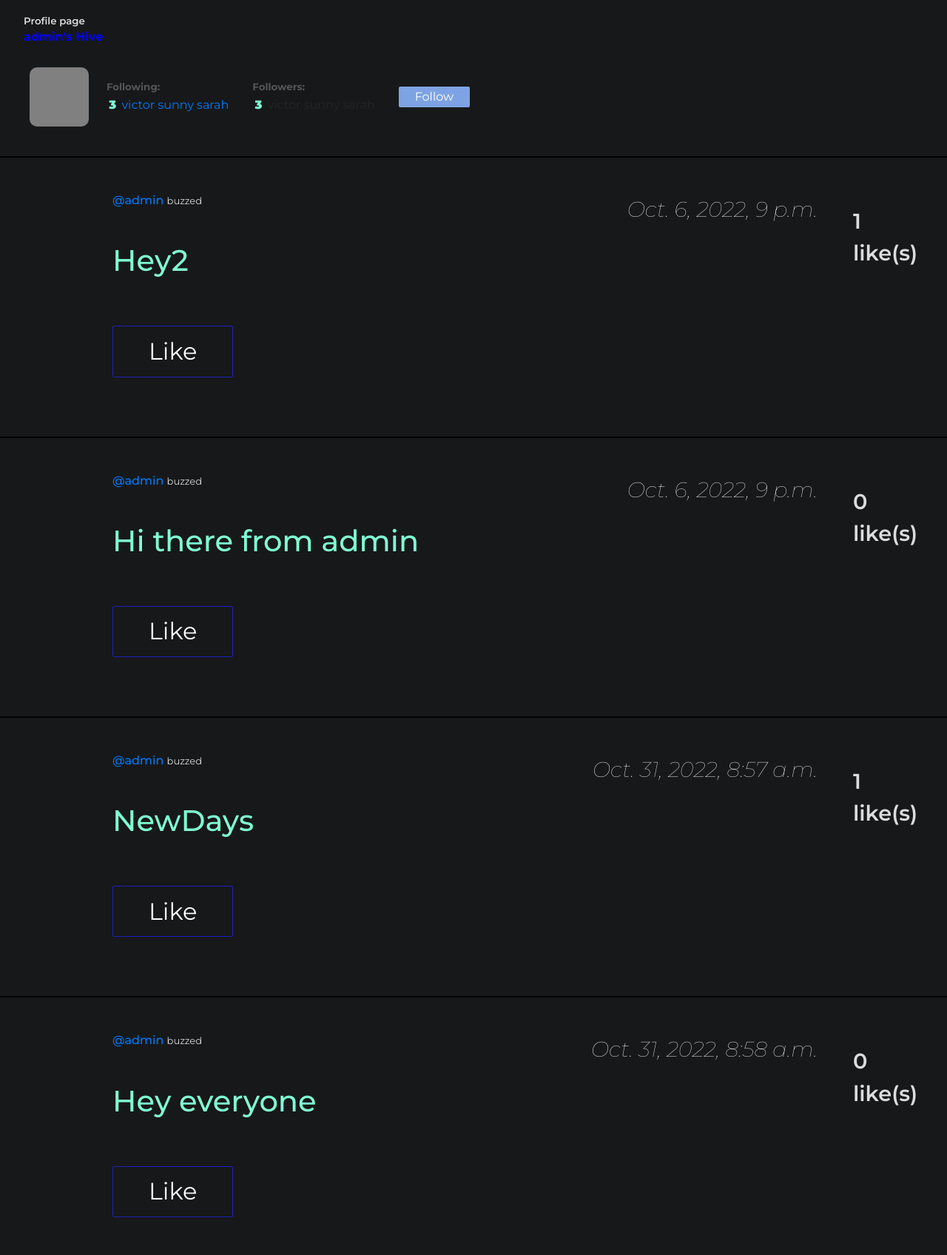
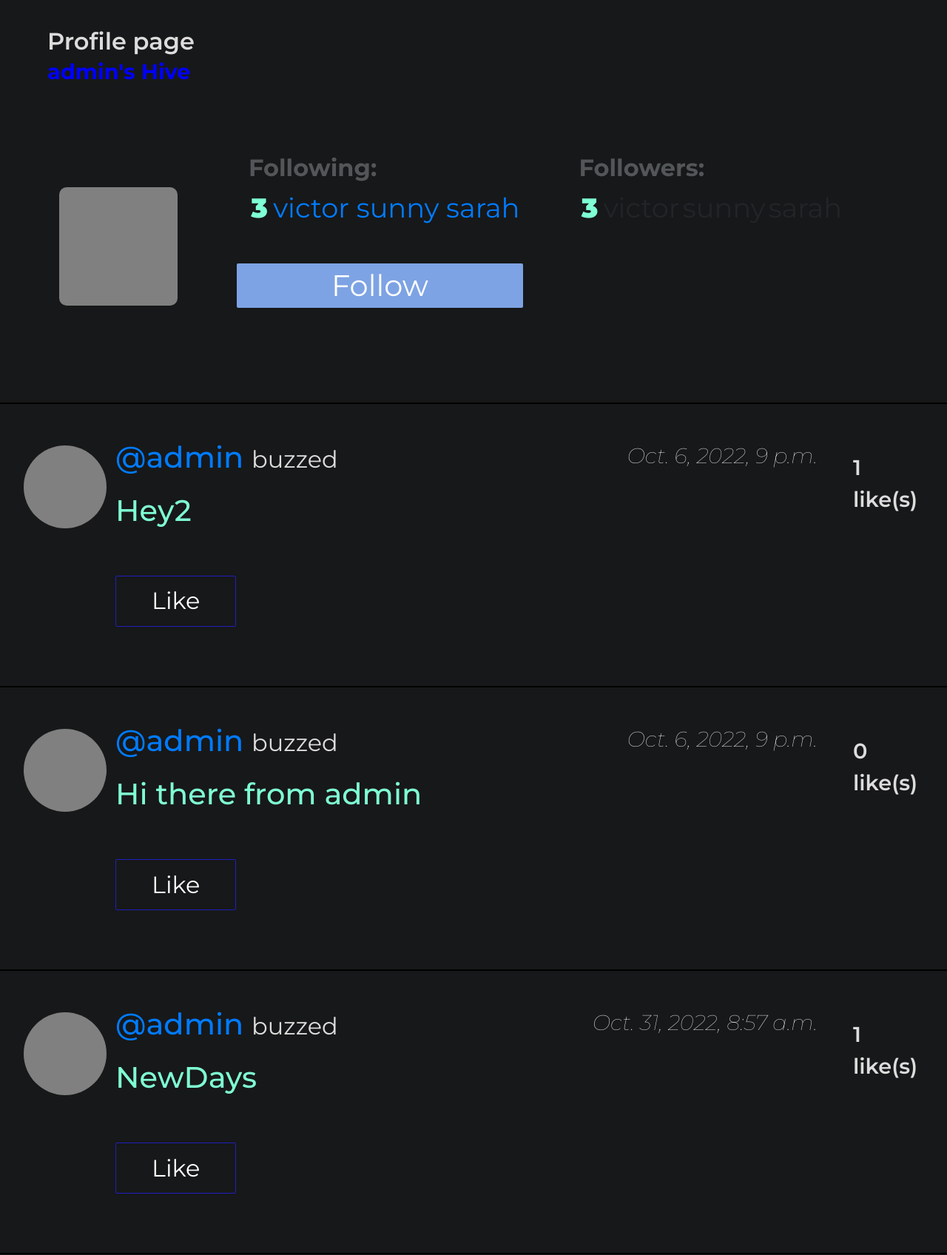
Before and after one commit to Victor-UGB/HiveNetwork, a Django app: page /profile/admin in a window 1280 px wide. Shown: the part 224-1920 px from the top of the page at 74% size. Run offline with Django 3.2, Linux system fonts and the light colour scheme; data comes from the database, SQL or seed files in the repository; some libraries are stand-ins or nearby versions.

Commit message:
new dev commit

```diff
--- a/network/static/network/styles.css
+++ b/network/static/network/styles.css
@@ -192,4 +192,47 @@
     .nav-link{
         font-size:2rem;
     }
+
+    /* Profile Page Mobile */
+
+    .profile-intro{
+        padding: 2rem 3rem !important;
+    }
+    .profile-intro h7{
+        font-size: 2rem !important;
+        padding: 1rem;
+    }
+    .profile-intro h6{
+        font-size: 1.8rem;
+        padding: 0rem 1rem;
+    }
+    .profile-summary{
+        padding: 3rem;
+        align-self: center;
+        display: flex;
+    }
+    .profile-summary-img{
+        padding: 2rem !important;
+    }
+    .profile-summary-img > div{
+        width: 10rem !important;
+        height: 10rem !important;
+    }
+    .profile-summary-follow{
+        padding: 0rem 3rem;
+    }
+    .profile-summary p{
+        font-size: 2rem !important;
+    }
+    .profile-summary h8{
+        font-size: 2.3rem;
+    }
+    .follow-button{
+        font-size: 2.5rem;
+        padding: 0rem 8rem;
+    }
+    .follow-button-div{
+        padding: 3rem !important;
+        display: flex;
+    }
 }
--- a/network/templates/network/profile.html
+++ b/network/templates/network/profile.html
@@ -3,18 +3,18 @@
 
 {% block body %}
 
-<div style="padding:1rem;">
-<h7 style="color: gainsboro; padding:1rem; font-weight:600; font-size:smaller;">Profile page</h7>
-<h6 style="margin-top: 0rem; font-weight: bold; color: blue; padding:0rem 1rem;">{{user}}'s Hive</h6>
+<div class="profile-intro" style="padding:1rem;">
+    <h7 style="color: gainsboro; padding:1rem; font-weight:600; font-size:smaller;">Profile page</h7>
+    <h6 style="margin-top: 0rem; font-weight: bold; color: blue; padding:0rem 1rem;">{{user}}'s Hive</h6>
 </div>
 <div class="profile-summary">
-    <div style="align-self: center; padding: .5rem;">
+    <div class="profile-summary-img" style="align-self: center; padding: .5rem;">
         <div style="background-color:gray; height:5rem; width: 5rem; border-radius:10px;">
 
         </div>
     </div>
-    <div style="display:flex; flex-wrap: wrap;">
-        <div style="margin: 0rem 1rem; align-self:center;">
+    <div style="display:flex; flex-wrap: wrap; justify-content: start;">
+        <div class="profile-summary-follow" style="margin: 0rem 1rem; align-self:center;">
 
             <p style="color:#535658; font-weight:700; font-size: smaller; margin-bottom:2px;">Following:</p>
             <h8 style="color: aquamarine; padding:0rem .2rem; font-weight:900;">{{followings.count}}</h8>
@@ -29,7 +29,7 @@
             <h8 style="margin-bottom:0px;">{{follower}}</h8>
             {% endfor %}
         </div>
-        <div style="align-self: center; padding:0rem 1rem;">
+        <div class="follow-button-div" style="align-self: center; padding:0rem 1rem;">
             <button class="follow-button">Follow</button>
         </div>
     </div>
@@ -39,10 +39,12 @@
 <div style="background-color: #f8f9fa; border-radius: 18px;" class="posts">
 {% for post in posts%}
 <div class="buzz-body">
-    <div class="buzz-profile-pic"></div>
+    <div class="buzz-profile-pic">
+        <div style="background-color:gray; width: 7rem; height:7rem; border-radius:100px;"></div>
+    </div>
     <div class="buzz">
         <div style="display:flex; justify-content: space-between;">
-            <h6 > <a href="{%url 'profile' post.author%}">@{{post.author}} </a> <span style="font-size:13px; font-weight:400; color: gainsboro;">buzzed</span> </h6>
+            <h6 class="buzz-cred"> <a href="{%url 'profile' post.author%}">@{{post.author}} </a> <span style="font-size:13px; font-weight:400; color: gainsboro;">buzzed</span> </h6>
             <i style="color:gainsboro;">{{post.created_on}}</i>
         </div>
         <div>
```
